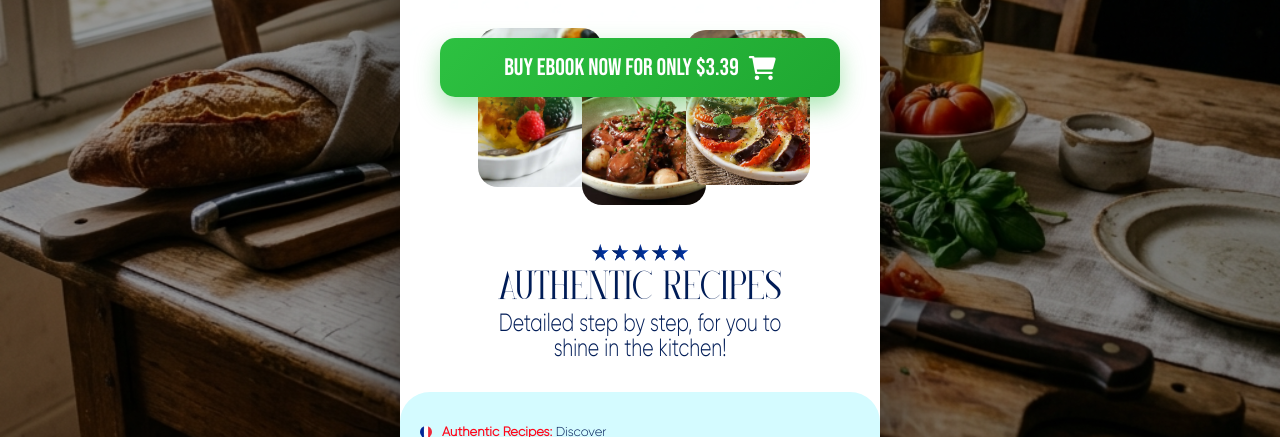
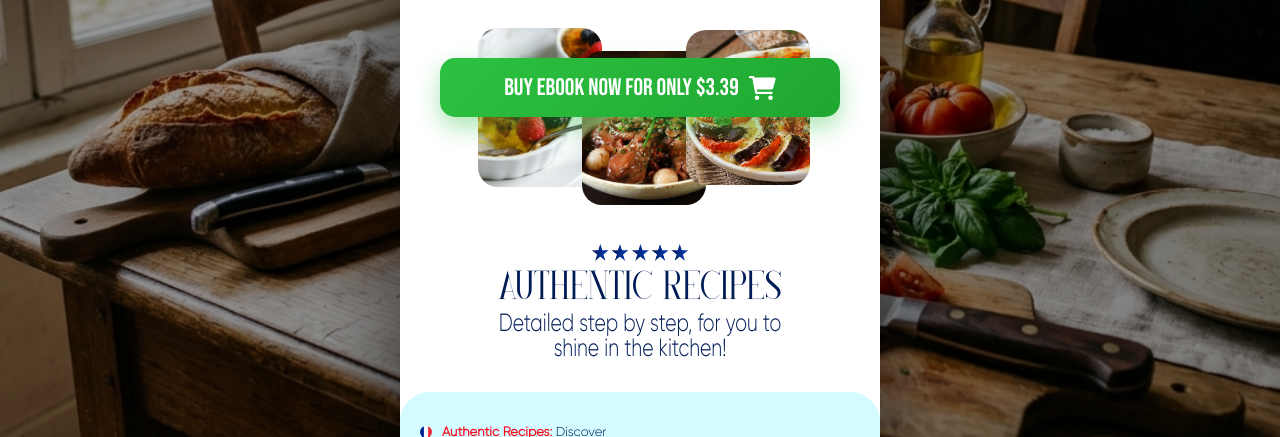
Before and after one commit to OrakySec/france-at-home-landing, a plain HTML site: page index.html in a window 1280 px wide. Shown: the part 663-1100 px from the top of the page. Drawn offline with Linux system fonts and the light colour scheme.

Commit message:
Adjust: Lower fixed buy button to 20px

```diff
--- a/styles/desktop.css
+++ b/styles/desktop.css
@@ -756,7 +756,7 @@ main.mobile-frame {
 /* Botão de Compra Fixo no Rodapé */
 .fixed-buy-button {
     position: fixed;
-    bottom: 40px;
+    bottom: 20px;
     left: 50%;
     transform: translateX(-50%);
     z-index: 9999;
--- a/styles/mobile.css
+++ b/styles/mobile.css
@@ -752,7 +752,7 @@ body {
 /* Botão de Compra Fixo no Rodapé */
 .fixed-buy-button {
     position: fixed;
-    bottom: 40px;
+    bottom: 20px;
     left: 50%;
     transform: translateX(-50%);
     z-index: 9999;
```
